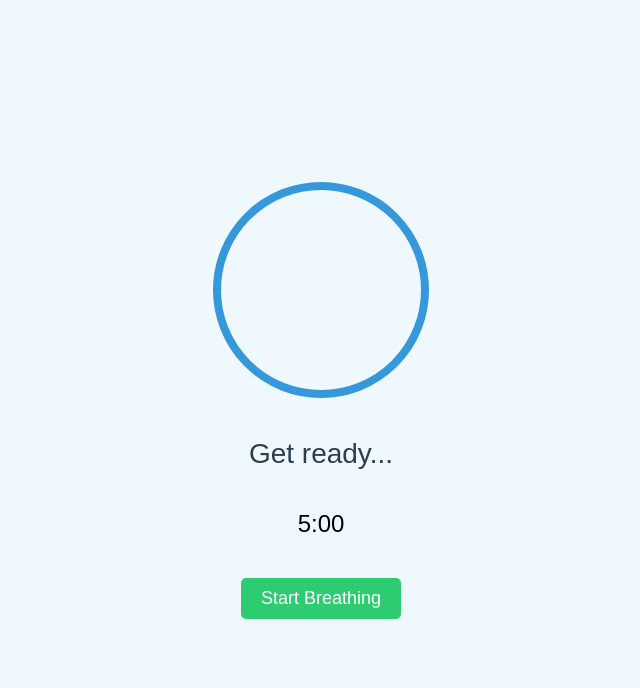
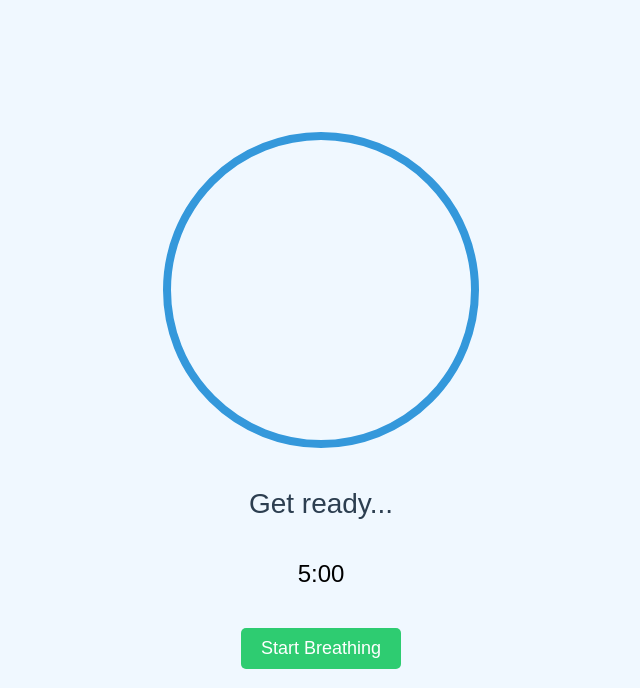
Before and after one commit to conorfennell/local-local, a Django app: page /breathe/ in a window 1280 px wide. Shown: the top 688 px of the page, without its empty margins (319-959 px from the left). Run offline with Django 5.2, Linux system fonts and the light colour scheme.

Commit message:
Update breathe.html bigger circle

```diff
--- a/pages/templates/breathe.html
+++ b/pages/templates/breathe.html
@@ -13,8 +13,8 @@
             background-color: #f0f8ff;
         }
         #circle {
-            width: 200px;
-            height: 200px;
+            width: 300px;
+            height: 300px;
             border-radius: 50%;
             border: 8px solid #3498db;
             margin: 20px;
```
